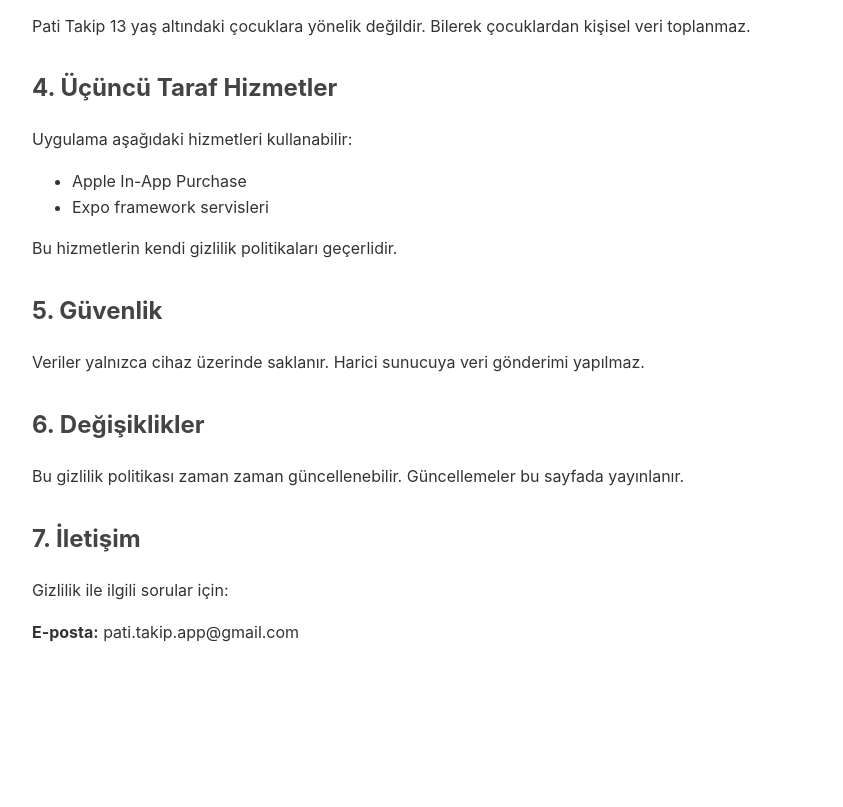
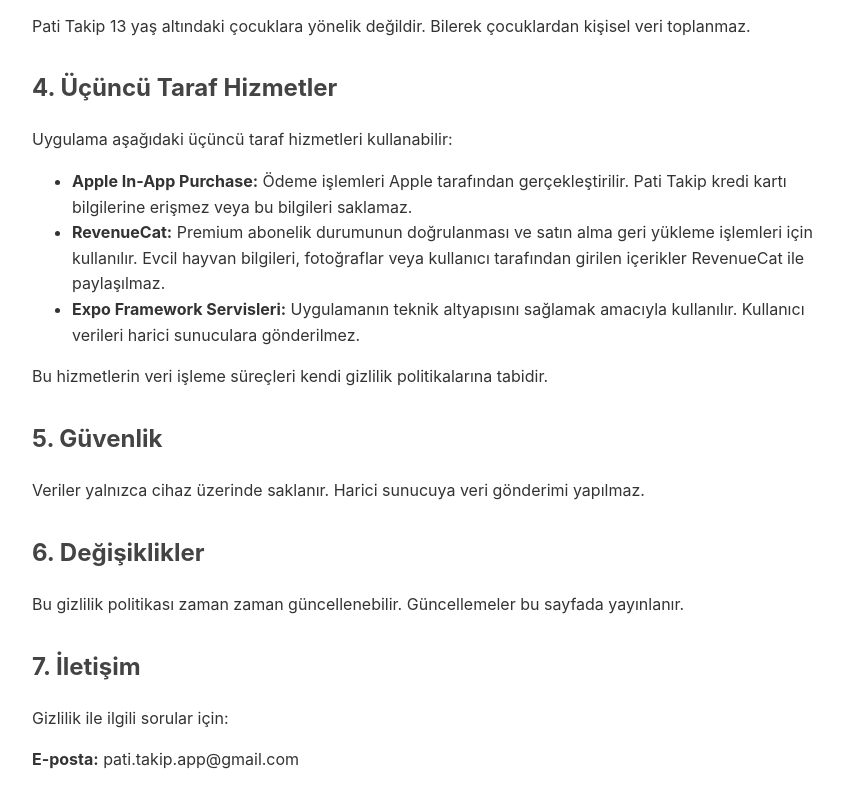
Before and after one commit to patitakipapp/patitakip_privacy_policy, a plain HTML site: page index.html in a window 1280 px wide. Shown: the part 1180-1987 px from the top of the page, without its empty margins (208-1051 px from the left). Before the commit the page ends 1901 px from the top, so only its background shows below. Drawn offline with Linux system fonts and the light colour scheme.

Commit message:
Privacy Policy update

```diff
--- a/index.html
+++ b/index.html
@@ -73,14 +73,17 @@ Pati Takip, kredi kartı bilgilerine erişmez ve bu bilgileri saklamaz.</p>
 Bilerek çocuklardan kişisel veri toplanmaz.</p>
 
 <h2>4. Üçüncü Taraf Hizmetler</h2>
-<p>Uygulama aşağıdaki hizmetleri kullanabilir:</p>
+<p>Uygulama aşağıdaki üçüncü taraf hizmetleri kullanabilir:</p>
 
 <ul>
-  <li>Apple In-App Purchase</li>
-  <li>Expo framework servisleri</li>
+  <li><strong>Apple In-App Purchase:</strong> Ödeme işlemleri Apple tarafından gerçekleştirilir. Pati Takip kredi kartı bilgilerine erişmez veya bu bilgileri saklamaz.</li>
+
+  <li><strong>RevenueCat:</strong> Premium abonelik durumunun doğrulanması ve satın alma geri yükleme işlemleri için kullanılır. Evcil hayvan bilgileri, fotoğraflar veya kullanıcı tarafından girilen içerikler RevenueCat ile paylaşılmaz.</li>
+
+  <li><strong>Expo Framework Servisleri:</strong> Uygulamanın teknik altyapısını sağlamak amacıyla kullanılır. Kullanıcı verileri harici sunuculara gönderilmez.</li>
 </ul>
 
-<p>Bu hizmetlerin kendi gizlilik politikaları geçerlidir.</p>
+<p>Bu hizmetlerin veri işleme süreçleri kendi gizlilik politikalarına tabidir.</p>
 
 <h2>5. Güvenlik</h2>
 <p>Veriler yalnızca cihaz üzerinde saklanır.
```
